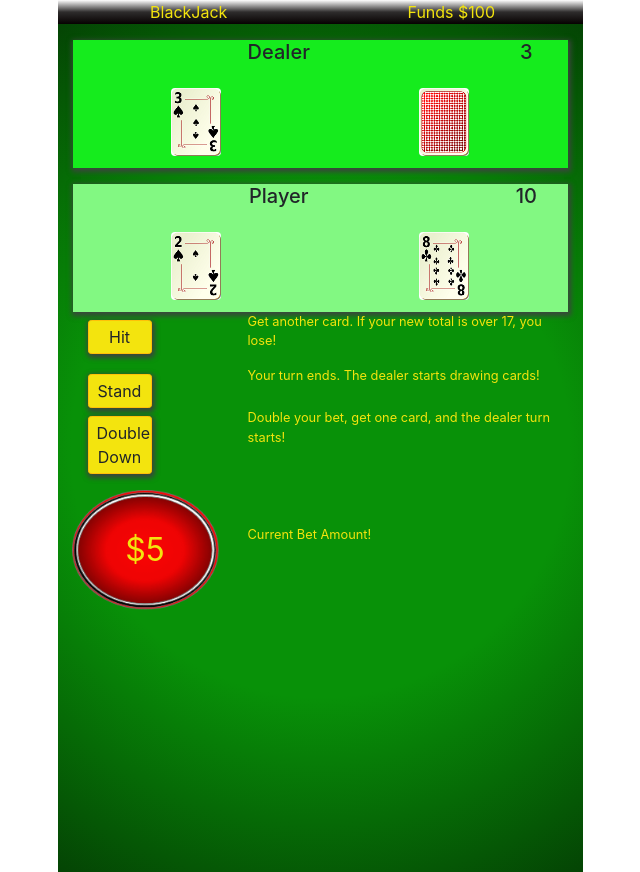
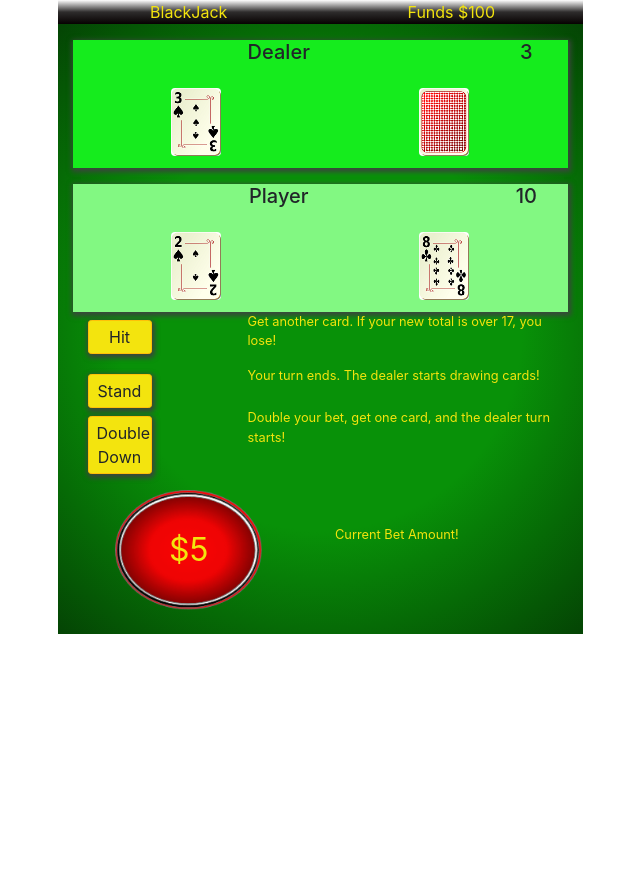
Before and after one commit to jcsmileyjr/BlackJack, a React (Create React App) app: page / in a window 1280 px wide. Both pictures are taken after a click on the button "Let's Play". Shown: the whole page, without its empty margins (320-960 px from the left). After the commit the page ends 800 px from the top, so only its background shows below. Built offline with nearby package versions, Linux system fonts and the light colour scheme.

Commit message:
Initial dealer turn functionality and bug fix
Bug: Bet amount shown on PlayArea was not align and the background color was white instead of green.

```diff
--- a/src/App.css
+++ b/src/App.css
@@ -19,7 +19,8 @@
 /*Primary background color in app*/
 .appBackgroundColor {
   background-image: radial-gradient(circle,#089108, #089108 ,rgb(4, 68, 4));
-  height: 106vh;
+  /*height: 106vh;*/
+  padding-bottom: 3vh;
 }
 
 /*Show the red cheques picture in the back ground*/
@@ -99,7 +100,7 @@
 .smallRedCheque {
   background-image: url('./assets/redcheque-com.png');
   background-repeat: no-repeat;/*make only one pic instead of several*/
-  background-position: center; /*center align pic*/
+  background-position: top; /*center align pic*/
   background-size: contain;/*image will be the size of the container*/
   height: 15vh;/*set the hight of the picture*/
   font-size: 2rem;/*set the font-size of the data showing on top of the pic*/
--- a/src/App.js
+++ b/src/App.js
@@ -73,13 +73,15 @@ class App extends Component{
   dealCards = () =>{
 
     let playerCards = [];
-    const playerCard1 = this.randomCard();
-    let playerCard2 = this.randomCard();
+    const playerCard1 = this.randomCard();//get a random card
+    let playerCard2 = this.randomCard();//get a random cad
 
+    //check if the both cards are the same, if so get another random card
     if(playerCard2 === playerCard1){
       playerCard2 = this.randomCard();
     }
 
+    //create a temp array that will be used as the player hand
     playerCards.push(cards[playerCard1]);
     playerCards.push(cards[playerCard2]);
 
@@ -88,10 +90,13 @@ class App extends Component{
     cards[playerCard2].played = true;
 
     let dealerCards = [];
-    const dealerCard1 = this.randomCard();
+    const dealerCard1 = this.randomCard();//get a random card for the dealer
 //console.log("dealer: " + dealerCard1 + " player 1: " + playerCard1 + " player 2: " + playerCard2);
     dealerCards.push(cards[dealerCard1]);
-    dealerCards.push(cards[0]);
+    dealerCards.push(cards[0]);//add the cover card to the dealer hand
+
+    cards[dealerCard1].played = true;
+    cards[0].played = true;
 
     this.setState({ playerStack: playerCards,
                     dealerStack:dealerCards,
@@ -108,7 +113,7 @@ class App extends Component{
   dealACard = (stackOfCards) =>{
     let hand = stackOfCards;//get the current array of card objects
     let cardNumber = this.randomCard();//get a random card index number
-console.log(cardNumber);
+//console.log(cardNumber);
 
     //check if card have been played already
     if(cards[cardNumber].played){
@@ -118,6 +123,7 @@ console.log(cardNumber);
 
     hand.push(cards[cardNumber]);//add the card object from the cards array based on the index number
     this.setState({stackOfCards:hand});//update the current array of cards objects
+console.table(this.state.dealerStack);
   }
 
   //Get a sum of all cards worth and update the state
@@ -164,6 +170,13 @@ console.log(points);
       }
   }
 
+  //deals cards to the dealer till get a soft 17 or one card over
+  dealerHand = () =>{
+    let hand = this.state.dealerStack;
+    hand.pop();
+    this.dealACard(this.state.dealerStack);//deal the player one card
+  }
+
   //Add a card to the player deck stack
   playerHit = () =>{
 
@@ -180,7 +193,10 @@ console.log(points);
 
   //The player use their current points and allow the dealer to take a turn
   playerStand = () =>{
-    alert("Player Stand");
+    this.dealerHand();
+
+    //update the dealer's hand total points
+    this.setState({dealerDeckTotal: this.getCardPointsTotal(this.state.dealerStack)});
   }
 
   //The player double their bet (or go all in), receive one card, and end their turn.
--- a/src/component/PlayArea.js
+++ b/src/component/PlayArea.js
@@ -27,8 +27,8 @@ export default function PlayArea(props){
                 <Col xs={8}><p className="instructionText">Double your bet, get one card, and the dealer turn starts!</p></Col>
             </Row>
             <Row>
-                <Col xs={4} className="smallRedCheque primaryColor">${props.bet}</Col>
-                <Col xs={8}><p className="instructionText centerBetAmountText">Current Bet Amount!</p></Col>
+                <Col xs={6} className="smallRedCheque primaryColor">${props.bet}</Col>
+                <Col xs={6}><p className="instructionText centerBetAmountText">Current Bet Amount!</p></Col>
             </Row>
         </Container>
     );
```
